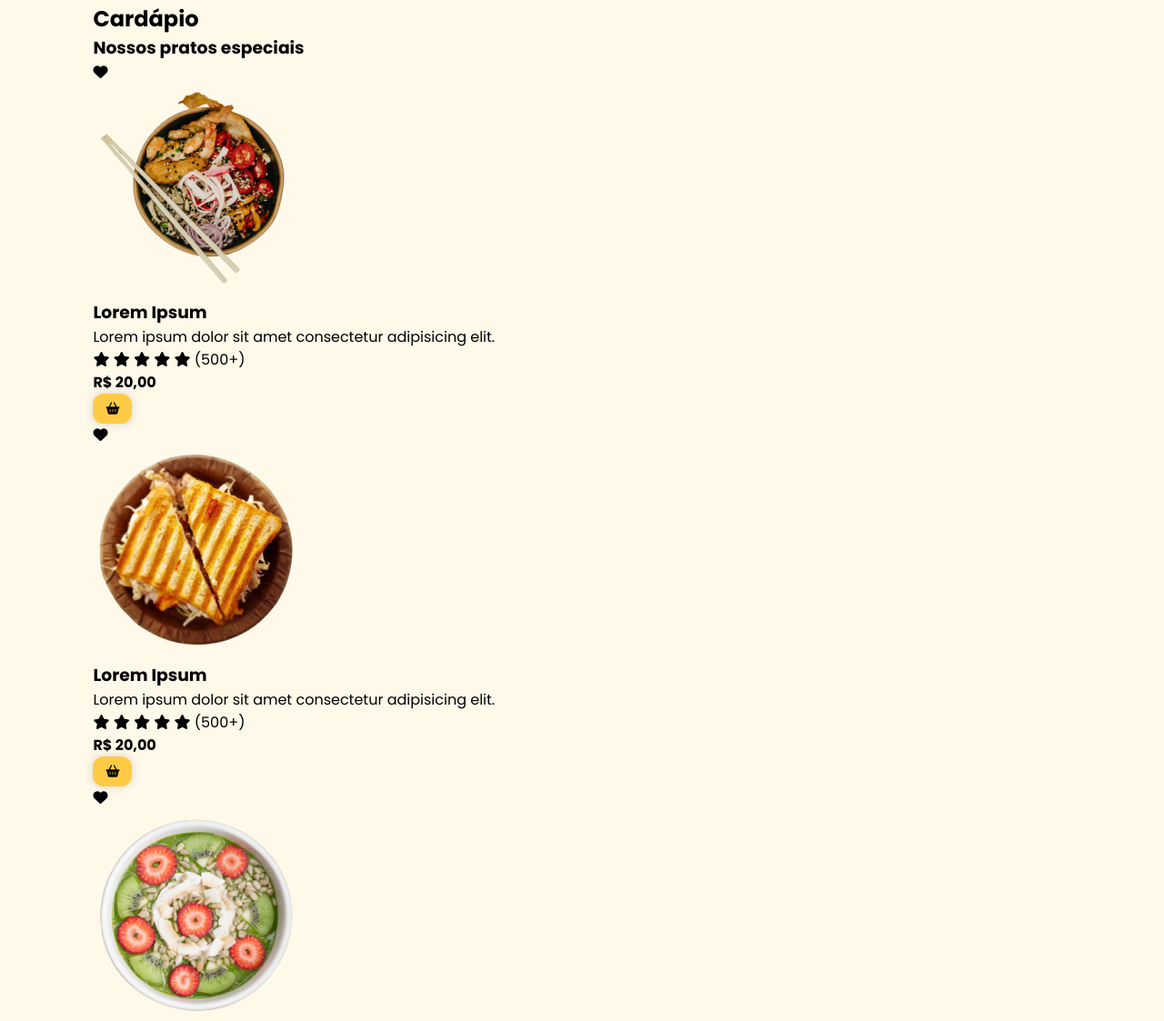
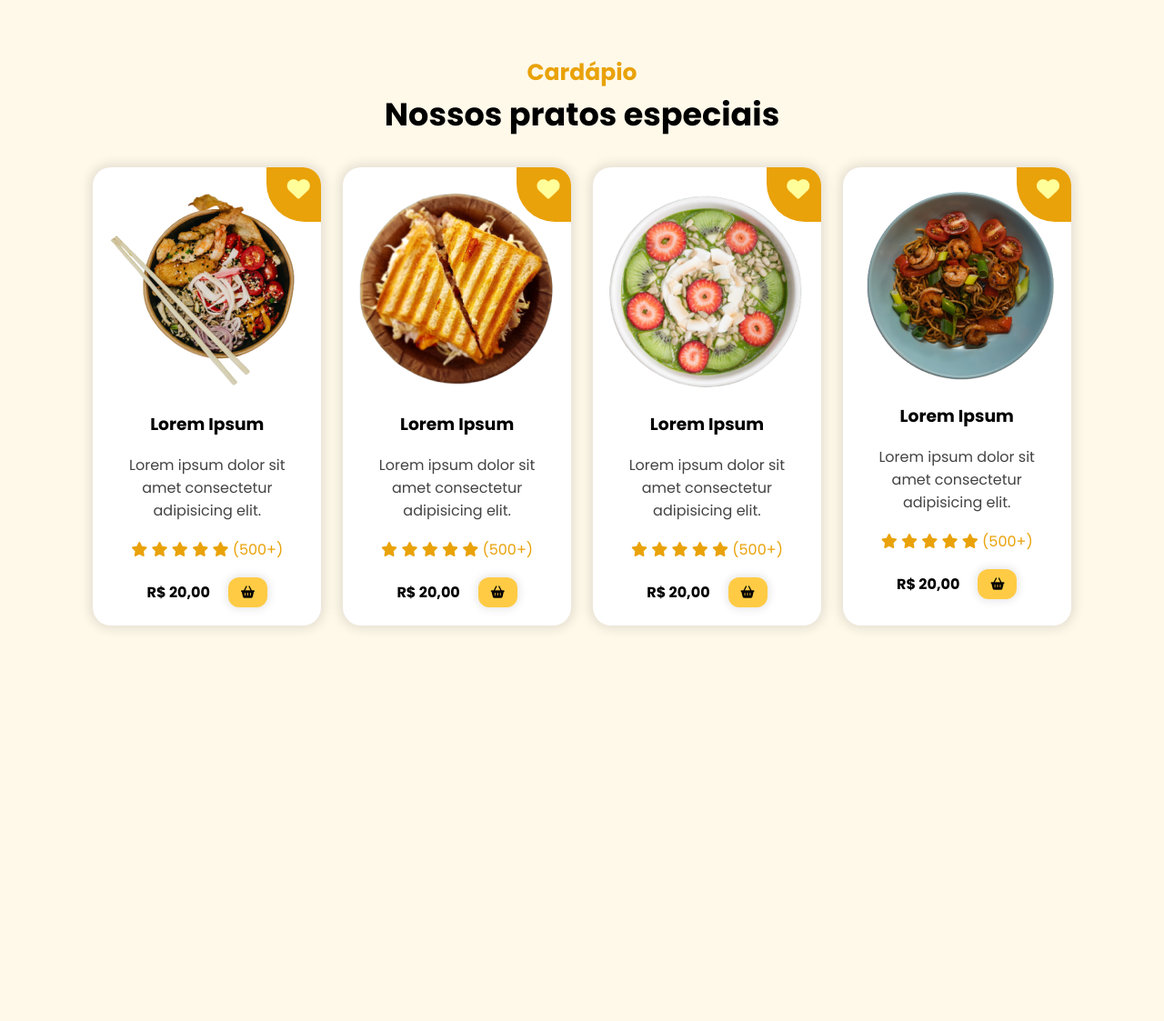
Before and after one commit to nmarcotulio/landing_page_restaurante, a plain HTML site: page index.html in a window 1280 px wide. Shown: the part 829-1952 px from the top of the page at 91% size. After the commit the page ends 1604 px from the top, so only its background shows below. Drawn offline with nearby package versions, Linux system fonts and the light colour scheme.

Commit message:
menu style

```diff
--- a/index.html
+++ b/index.html
@@ -13,6 +13,7 @@
     <link rel="stylesheet" href="src/styles/style.css" />
     <link rel="stylesheet" href="src/styles/header.css" />
     <link rel="stylesheet" href="src/styles/home.css" />
+    <link rel="stylesheet" href="src/styles/menu.css" />
     <script
       src="https://cdnjs.cloudflare.com/ajax/libs/jquery/3.7.1/jquery.min.js"
       integrity="sha512-v2CJ7UaYy4JwqLDIrZUI/4hqeoQieOmAZNXBeQyjo21dadnwR+8ZaIJVT8EE2iyI61OV8e6M8PP2/4hpQINQ/g=="
@@ -102,7 +103,6 @@
           />
         </div>
       </section>
-    </main>
 
       <section id="menu">
         <h2 class="section-title">Cardápio</h2>
@@ -114,8 +114,37 @@
               <i class="fa-solid fa-heart"></i>
             </div>
 
-          <img src="src/images/dish.png" alt="dish-heart" />
-          <h3 class="dish-tittle">Lorem Ipsum</h3>
+            <img src="src/images/dish.png" class="dish-image" alt="" />
+            <h3 class="dish-title">Lorem Ipsum</h3>
+
+            <span class="dish-description"
+              >Lorem ipsum dolor sit amet consectetur adipisicing elit.</span
+            >
+
+            <div class="dish-rate">
+              <i class="fa-solid fa-star"></i>
+              <i class="fa-solid fa-star"></i>
+              <i class="fa-solid fa-star"></i>
+              <i class="fa-solid fa-star"></i>
+              <i class="fa-solid fa-star"></i>
+              <span>(500+)</span>
+            </div>
+
+            <div class="dish-price">
+              <h4>R$ 20,00</h4>
+              <button class="btn-default">
+                <i class="fa-solid fa-basket-shopping"></i>
+              </button>
+            </div>
+          </div>
+
+          <div class="dish">
+            <div class="dish-heart">
+              <i class="fa-solid fa-heart"></i>
+            </div>
+
+            <img src="src/images/dish2.png" class="dish-image" alt="" />
+            <h3 class="dish-title">Lorem Ipsum</h3>
             <span class="dish-description"
               >Lorem ipsum dolor sit amet consectetur adipisicing elit.</span
             >
@@ -135,16 +164,14 @@
               </button>
             </div>
           </div>
-      </div>
 
-      <div id="dishes">
           <div class="dish">
             <div class="dish-heart">
               <i class="fa-solid fa-heart"></i>
             </div>
 
-          <img src="src/images/dish2.png" alt="dish-heart" />
-          <h3 class="dish-tittle">Lorem Ipsum</h3>
+            <img src="src/images/dish3.png" class="dish-image" alt="" />
+            <h3 class="dish-title">Lorem Ipsum</h3>
             <span class="dish-description"
               >Lorem ipsum dolor sit amet consectetur adipisicing elit.</span
             >
@@ -164,45 +191,14 @@
               </button>
             </div>
           </div>
-      </div>
 
-      <div id="dishes">
           <div class="dish">
             <div class="dish-heart">
               <i class="fa-solid fa-heart"></i>
             </div>
 
-          <img src="src/images/dish3.png" alt="dish-heart" />
-          <h3 class="dish-tittle">Lorem Ipsum</h3>
-          <span class="dish-description"
-            >Lorem ipsum dolor sit amet consectetur adipisicing elit.</span
-          >
-          <div class="dish-rate">
-            <i class="fa-solid fa-star"></i>
-            <i class="fa-solid fa-star"></i>
-            <i class="fa-solid fa-star"></i>
-            <i class="fa-solid fa-star"></i>
-            <i class="fa-solid fa-star"></i>
-            <span>(500+)</span>
-          </div>
-
-          <div class="dish-price">
-            <h4>R$ 20,00</h4>
-            <button class="btn-default">
-              <i class="fa-solid fa-basket-shopping"></i>
-            </button>
-          </div>
-        </div>
-      </div>
-
-      <div id="dishes">
-        <div class="dish">
-          <div class="dish-heart">
-            <i class="fa-solid fa-heart"></i>
-          </div>
-
-          <img src="src/images/dish4.png" alt="dish-heart" />
-          <h3 class="dish-tittle">Lorem Ipsum</h3>
+            <img src="src/images/dish4.png" class="dish-image" alt="" />
+            <h3 class="dish-title">Lorem Ipsum</h3>
             <span class="dish-description"
               >Lorem ipsum dolor sit amet consectetur adipisicing elit.</span
             >
@@ -225,6 +221,9 @@
         </div>
       </section>
 
+
+    </main>
+
     <script src="src/javascript/script.js"></script>
   </body>
 </html>
--- /dev/null
+++ b/src/styles/menu.css
@@ -0,0 +1,66 @@
+#menu {
+  display: flex;
+  flex-direction: column;
+  align-items: center;
+  justify-content: center;
+  min-height: 100vh;
+}
+
+#dishes {
+  width: 100%;
+  display: flex;
+  justify-content: center;
+  gap: 24px;
+  margin-top: 32px;
+}
+
+.dish {
+  display: flex;
+  flex-direction: column;
+  align-items: center;
+  border-radius: 20px;
+  gap: 18px;
+  width: 25%;
+  padding: 20px;
+  background-color: #ffffff;
+  box-shadow: 0px 0px 12px 4px rgba(0, 0, 0, 0.1);
+  position: relative;
+  overflow: hidden;
+}
+
+.dish-heart {
+  position: absolute;
+  background-color: #e9a209;
+  display: flex;
+  align-items: center;
+  justify-content: center;
+  font-size: 1.563rem;
+  color: #fffe9a;
+  width: 70px;
+  height: 70px;
+  right: -10px;
+  top: -10px;
+  border-radius: 0px 37.5px 0px 42px;
+}
+
+.dish-description {
+  color: #434343;
+  text-align: center;
+}
+
+.dish-rate {
+  color: #e9a209;
+}
+
+.dish-price {
+  display: flex;
+  align-items: center;
+  gap: 20px;
+}
+
+@media screen and (max-width: 1170px) {
+  #dishes {
+    flex-wrap: wrap;
+    justify-content: center;
+  }
+}
--- a/src/styles/style.css
+++ b/src/styles/style.css
@@ -1,7 +1,7 @@
-@import url('https://fonts.googleapis.com/css2?family=Poppins:ital,wght@0,100;0,200;0,300;0,400;0,500;0,600;0,700;0,800;0,900;1,100;1,200;1,300;1,400;1,500;1,600;1,700;1,800;1,900&display=swap');
+@import url("https://fonts.googleapis.com/css2?family=Poppins:ital,wght@0,100;0,200;0,300;0,400;0,500;0,600;0,700;0,800;0,900;1,100;1,200;1,300;1,400;1,500;1,600;1,700;1,800;1,900&display=swap");
 
 * {
-    font-family: 'Poppins', sans-serif;
+  font-family: "Poppins", sans-serif;
   margin: 0;
   padding: 0;
   box-sizing: border-box;
@@ -26,7 +26,7 @@ section {
   font-weight: 600;
   box-shadow: 0px 0px 10px 2px rgba(0, 0, 0, 0.1);
   cursor: pointer;
-    transition: background-color .3s ease;
+  transition: background-color 0.3s ease;
 }
 
 .btn-default:hover {
@@ -50,9 +50,18 @@ section {
   text-decoration: none;
   color: #1d1d1d;
   box-shadow: 0px 0px 12px 4px rgba(0, 0, 0, 0.1);
-    transition: box-shadow .3s ease;
+  transition: box-shadow 0.3s ease;
 }
 
 .social-media-buttons a:hover {
   box-shadow: 0px 0px 12px 8px rgba(0, 0, 0, 0.1);
 }
+
+.section-title {
+  color: #e9a209;
+  font-size: 1.563rem;
+}
+
+.section-subtitle {
+  font-size: 2.1875rem;
+}
```
Lines whose indentation alone changed are shown as unchanged.
